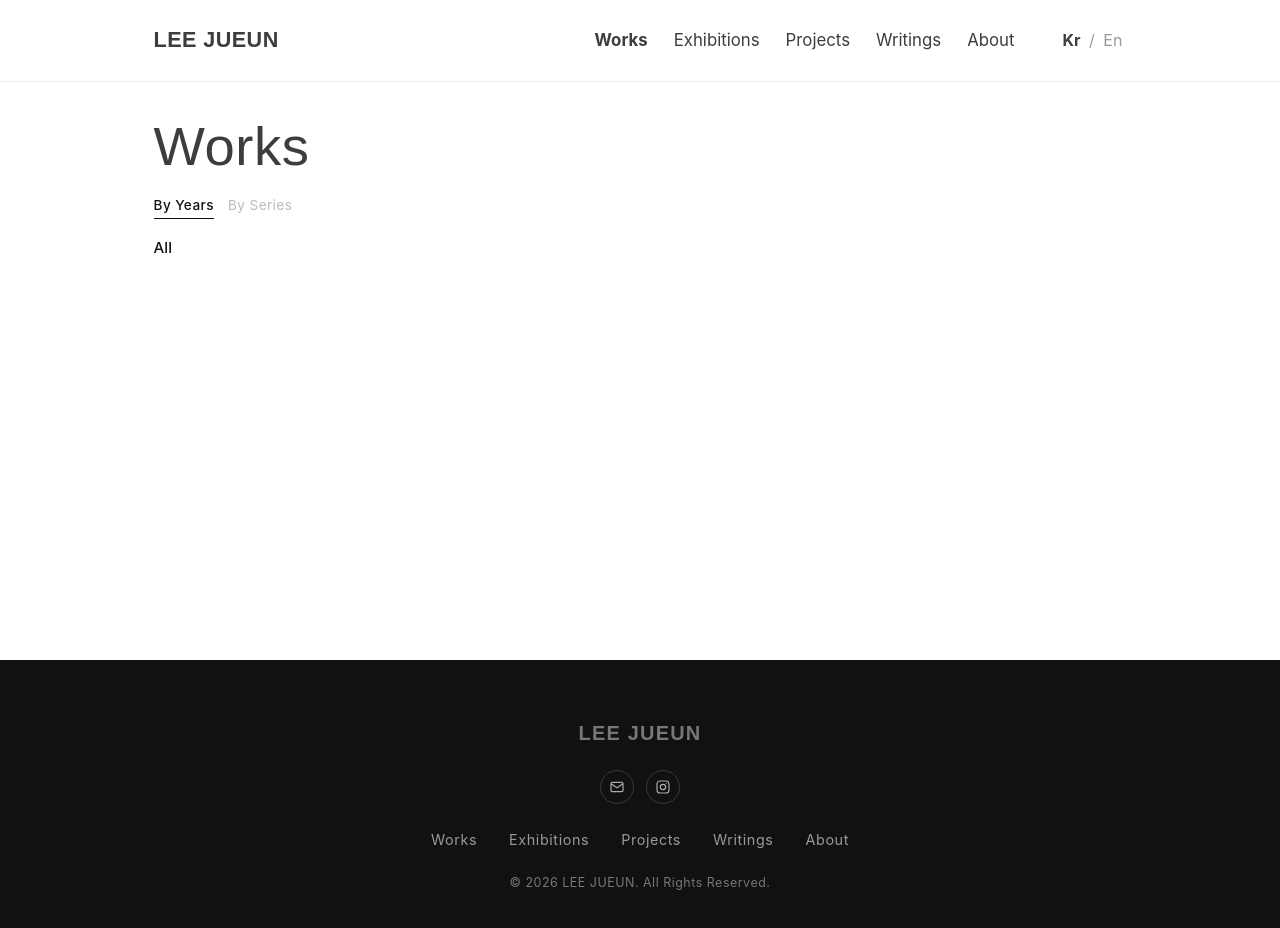
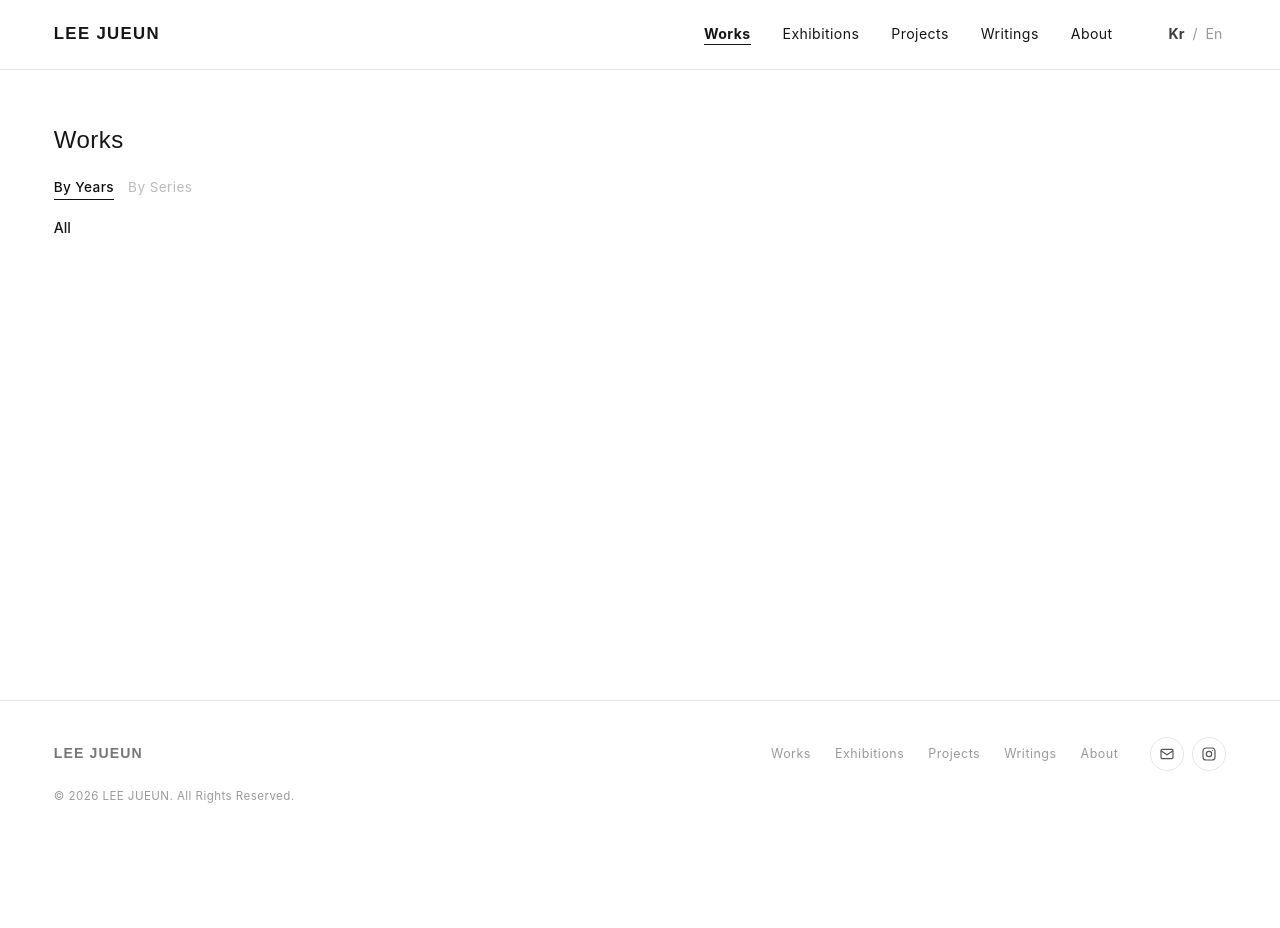
Before and after one commit to sarah010809-byte/leejueun-site, a plain HTML site: page works.html in a window 1280 px wide. After the commit the page ends 847 px from the top, so only its background shows below. Drawn offline with Linux system fonts and the light colour scheme; a web font is replaced by a local one.

Commit message:
Gallery-style design refresh: wider frame, smaller type, hairlines, light footer
Co-Authored-By: Claude Opus 5.5 <noreply@anthropic.com>

```diff
--- a/style.css
+++ b/style.css
@@ -1659,6 +1659,103 @@ body:not(.subpage) .site-footer { margin-top: 0; }
 .cv-collections span { white-space: nowrap; }
 
 img.profile { object-fit: cover; }
+
+/* =====================================================================
+   디자인 리프레시 (갤러리 사이트 참고: 넓은 프레임 · 작은 타이포 · 헤어라인)
+   위 기본 스타일을 덮어씀. 모바일(768px 이하) 규칙은 이 아래에서 다시 적용됨.
+   ===================================================================== */
+:root {
+  --ink: #161616;
+  --ink-soft: #555;
+  --ink-mute: #9a9a9a;
+  --line: #e6e6e6;
+  --fs-xs: 0.78rem;
+  --fs-sm: 0.88rem;
+  --fs-md: 1rem;
+}
+
+/* 좌우 프레임: 화면을 더 넓게 사용 (기존 최대 300px → 최대 72px) */
+body { --hpad: clamp(28px, 4.2vw, 72px); color: var(--ink); }
+
+/* 헤더: 얇고 차분하게, 스크롤 시 헤어라인 */
+.header-inner { padding-top: 20px; padding-bottom: 20px; }
+.logo { font-size: 1.05rem; font-weight: 600; letter-spacing: 0.08em; }
+.nav { gap: 32px; font-size: var(--fs-sm); letter-spacing: 0.03em; margin-right: 36px; }
+.lang-toggle { font-size: var(--fs-sm); }
+.site-header.scrolled { box-shadow: 0 1px 0 var(--line); color: var(--ink); }
+
+/* 메뉴 호버: 투명도 대신 밑줄이 왼쪽에서 그어짐 + 현재 페이지 밑줄 고정 */
+.nav-item > a { position: relative; padding-bottom: 3px; }
+.nav-item > a::after {
+  content: ""; position: absolute; left: 0; right: 0; bottom: 0;
+  height: 1px; background: currentColor;
+  transform: scaleX(0); transform-origin: left;
+  transition: transform 0.35s ease;
+}
+.nav a:hover { opacity: 1; }
+.nav-item > a:hover::after,
+.nav-item > a.current::after { transform: scaleX(1); }
+
+/* 서브페이지: 작은 제목 + 좁은 사이드바 → 콘텐츠 영역 확대 */
+.page-layout { gap: clamp(32px, 4vw, 72px); padding-top: 128px; }
+.sidebar { width: 180px; top: 104px; }
+.sidebar h1 {
+  font-size: 1.5rem; font-weight: 500; color: var(--ink);
+  letter-spacing: 0.02em; margin-bottom: 24px;
+}
+.series-nav a { font-size: var(--fs-sm); color: var(--ink-mute); }
+.series-nav a.current-year { color: var(--ink); }
+
+/* 섹션 제목: 가운데 큰 제목 → 왼쪽 작은 제목 + 헤어라인 */
+.section-head { justify-content: flex-start; border-bottom: 1px solid var(--line); padding-bottom: 14px; margin-bottom: 36px; }
+.section h2, .exh-sticky h2 { font-size: 1.15rem; font-weight: 500; letter-spacing: 0.04em; }
+.series-head { border-bottom: 1px solid var(--line); padding-bottom: 12px; margin-bottom: 28px; }
+
+/* 그리드: 넓은 화면에서 4열, 위아래 간격 넉넉하게 */
+.grid { gap: 56px 32px; }
+@media (min-width: 1400px) { .grid { grid-template-columns: repeat(4, 1fr); } }
+
+/* 캡션: 왼쪽 정렬, 제목 진하게 / 부가정보 연하게 (갤러리 캡션 스타일) */
+#works-content .card, #works-content .card figcaption { text-align: left; }
+#works-content .card .thumb img { object-position: left bottom; }
+.card figcaption { font-size: var(--fs-sm); color: var(--ink-mute); line-height: 1.55; }
+.card figcaption strong { color: var(--ink); font-weight: 500; }
+
+/* 썸네일 호버: 아주 살짝 흐려짐 (제목 밑줄 효과와 함께) */
+.card .thumb img { transition: opacity 0.35s ease; }
+@media (hover: hover) {
+  .card a:hover .thumb img { opacity: 0.82; }
+}
+
+/* 글 목록: 헤어라인 리스트, 호버 시 배경 대신 들여쓰기 */
+.writing-list li { border-bottom-color: var(--line); }
+.writing-list a { padding: 18px 0; transition: padding 0.3s ease; }
+.writing-list a:hover { background: none; padding-left: 8px; }
+
+/* 푸터: 검은 블록 → 흰 배경 + 헤어라인, 좌우 정렬 한 줄 */
+.site-footer {
+  background: #fff; color: var(--ink);
+  border-top: 1px solid var(--line);
+  margin-top: 140px;
+  padding: 36px var(--hpad) 40px;
+  display: flex; flex-wrap: wrap; align-items: center;
+  gap: 16px 32px; text-align: left;
+}
+.footer-name { color: var(--ink); font-size: var(--fs-sm); font-weight: 600; letter-spacing: 0.08em; margin: 0; }
+.footer-nav { order: 2; margin: 0 0 0 auto; gap: 24px; font-size: var(--fs-xs); }
+.footer-nav a { color: var(--ink-mute); }
+.footer-nav a:hover { color: var(--ink); }
+.footer-icons { order: 3; margin: 0; gap: 8px; }
+.site-footer .icon-circle { border-color: var(--line); color: var(--ink-soft); }
+.site-footer .icon-circle:hover { background: var(--ink); color: #fff; border-color: var(--ink); }
+.footer-copy { order: 4; flex-basis: 100%; color: var(--ink-mute) !important; font-size: 0.72rem; }
+
+@media (max-width: 768px) {
+  .site-footer { flex-direction: column; align-items: flex-start; padding: 32px 20px; margin-top: 96px; }
+  .footer-nav { margin: 0; padding: 0; justify-content: flex-start; }
+  .sidebar h1 { font-size: 1.4rem; }
+  .grid { gap: 36px 14px; }
+}
 
 /* ===== 모바일 (768px 이하) ===== */
 @media (max-width: 768px) {
@@ -1920,3 +2017,9 @@ img.profile { object-fit: cover; }
   /* 모바일: 최근 1개 + 과거 2개만 */
   .exh-track .home-exh-card:nth-child(n+4) { display: none; }
 }
+
+/* 디자인 리프레시: 모바일 마무리 (위 모바일 규칙보다 우선) */
+@media (max-width: 768px) {
+  .sidebar h1 { font-size: 1.5rem; }
+  .footer-nav { padding: 0; }
+}
--- a/works.html
+++ b/works.html
@@ -7,7 +7,7 @@
 <link rel="preconnect" href="https://fonts.googleapis.com">
 <link rel="preconnect" href="https://fonts.gstatic.com" crossorigin>
 <link rel="stylesheet" as="style" crossorigin href="https://cdn.jsdelivr.net/gh/orioncactus/pretendard@v1.3.9/dist/web/variable/pretendardvariable-dynamic-subset.min.css">
-<link rel="stylesheet" href="style.css?v=2">
+<link rel="stylesheet" href="style.css?v=4">
 </head>
 <body class="subpage">
 
```
Also changed, not shown: about.html (+1 -1 lines), exhibition.html (+1 -1 lines), exhibitions.html (+1 -1 lines), index.html (+1 -1 lines), project.html (+1 -1 lines), projects.html (+1 -1 lines), work.html (+1 -1 lines), writing.html (+1 -1 lines), writings.html (+1 -1 lines).
